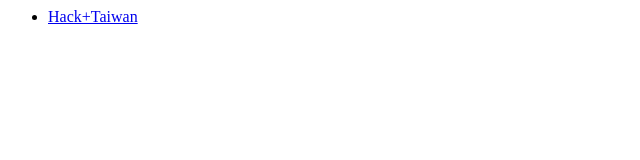
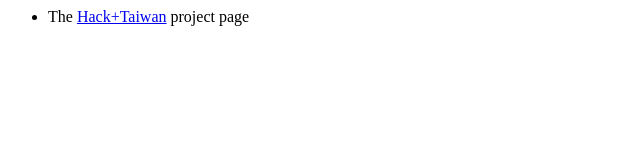
Before and after one commit to imrehg/imrehg.github.io, a plain HTML site: page index.html in a window 1280 px wide. Shown: the whole page, without its empty margins (0-640 px from the left). Drawn offline with Linux system fonts and the light colour scheme.

Commit message:
update link text

```diff
--- a/index.html
+++ b/index.html
@@ -2,7 +2,7 @@
 
 <body>
 <ul>
- <li><a href="http://hacktaiwan.github.com">Hack+Taiwan</a></li>
+ <li>The <a href="http://hacktaiwan.github.com">Hack+Taiwan</a> project page</li>
 </ul>
 </body>
 </html>
```
